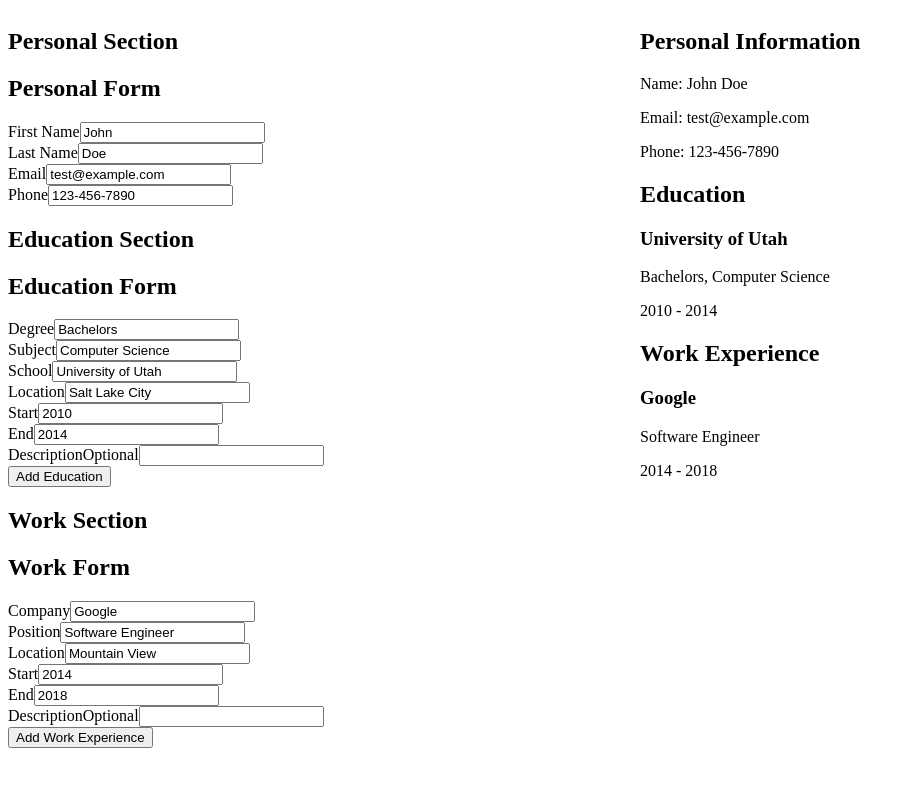
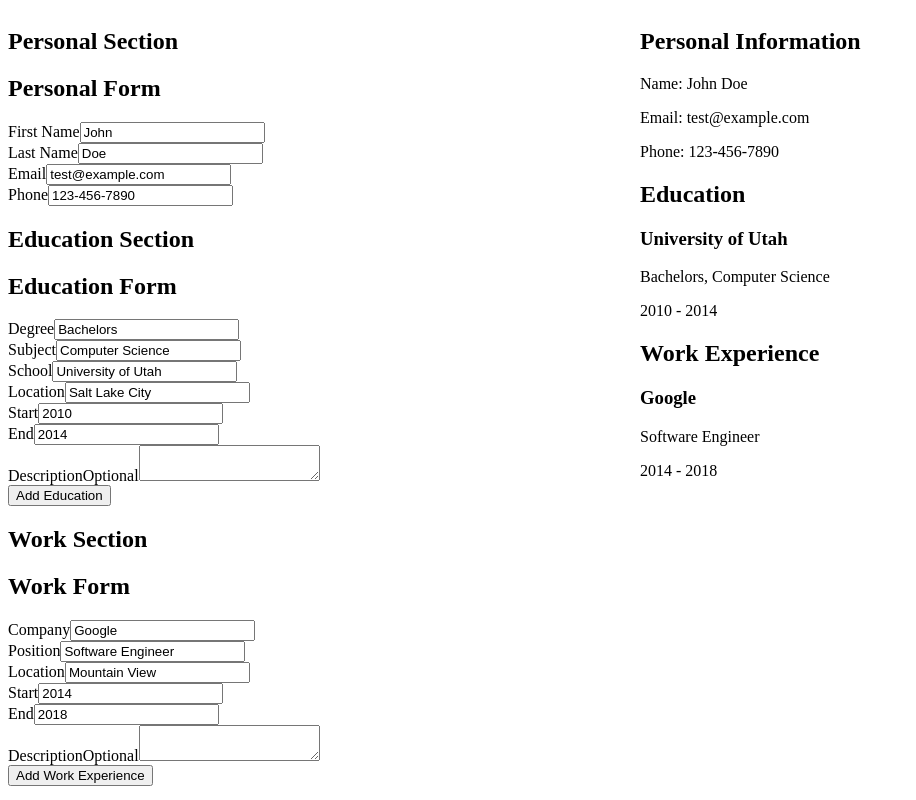
Before and after one commit to Asartea/odin-cv-v2, a React (Vite) app: page / in a window 1280 px wide. Shown: the whole page, without its empty margins (0-916 px from the left). Built offline with nearby package versions, Linux system fonts and the light colour scheme.

Commit message:
Add textarea type

```diff
--- a/src/App.tsx
+++ b/src/App.tsx
@@ -84,7 +84,9 @@ function App() {
         </div>
     );
 
-    function handlePersonalDataChange(e: React.ChangeEvent<HTMLInputElement>) {
+    function handlePersonalDataChange(
+        e: React.ChangeEvent<HTMLInputElement | HTMLTextAreaElement>,
+    ) {
         e.preventDefault();
         const key = e.target.id as keyof typeof personalData;
         const data = structuredClone(personalData);
@@ -92,7 +94,9 @@ function App() {
         setPersonalData(data);
     }
 
-    function handleSectionChange(e: React.ChangeEvent<HTMLInputElement>) {
+    function handleSectionChange(
+        e: React.ChangeEvent<HTMLInputElement | HTMLTextAreaElement>,
+    ) {
         e.preventDefault();
         const formElement = e.target.closest("form");
         if (!formElement) {
@@ -121,10 +125,6 @@ function App() {
             });
             console.log(workExperienceData);
         }
-    }
-
-    function somethingIHateReact() {
-        console.log("God I hate it here");
     }
 
     function addSection(type: string) {
--- a/src/components/InputColumn.tsx
+++ b/src/components/InputColumn.tsx
@@ -11,8 +11,12 @@ type InputColumnProps = {
     personalData: PersonalData;
     educationData: EducationDataSection;
     workExperienceData: WorkExperienceDataSection;
-    handlePersonalDataChange: (e: React.ChangeEvent<HTMLInputElement>) => void;
-    handleSectionChange: (e: React.ChangeEvent<HTMLInputElement>) => void;
+    handlePersonalDataChange: (
+        e: React.ChangeEvent<HTMLInputElement | HTMLTextAreaElement>,
+    ) => void;
+    handleSectionChange: (
+        e: React.ChangeEvent<HTMLInputElement | HTMLTextAreaElement>,
+    ) => void;
     addSection: (type: string) => void;
 };
 
--- a/src/components/InputGroup.tsx
+++ b/src/components/InputGroup.tsx
@@ -1,17 +1,21 @@
 type InputGroupProps = {
     id: string;
+    type?: "text" | "textarea" | "email" | "tel";
     placeholder?: string;
     labelText: string;
     value: string;
     optional?: boolean;
     recommended?: boolean;
-    onChange: (e: React.ChangeEvent<HTMLInputElement>) => void;
+    onChange: (
+        e: React.ChangeEvent<HTMLInputElement | HTMLTextAreaElement>,
+    ) => void;
     dataKey: string;
 };
 
 function InputGroup(props: InputGroupProps) {
     const {
         id,
+        type = "text",
         placeholder,
         labelText,
         value,
@@ -29,14 +33,24 @@ function InputGroup(props: InputGroupProps) {
                     <span className="recommended">Recommended</span>
                 )}
             </label>
-            <input
-                type="text"
+            {type === "textarea" ? (
+                <textarea
                     id={id}
                     name={dataKey}
                     placeholder={placeholder}
                     value={value}
                     onChange={onChange}
                 />
+            ) : (
+                <input
+                    type={type}
+                    id={id}
+                    name={dataKey}
+                    placeholder={placeholder}
+                    value={value}
+                    onChange={onChange}
+                />
+            )}
         </div>
     );
 }
--- a/src/components/education/Education.tsx
+++ b/src/components/education/Education.tsx
@@ -5,7 +5,9 @@ import { EducationDataSection } from "../../App";
 
 type EducationSectionProps = {
     educations: EducationDataSection;
-    onChange: (e: React.ChangeEvent<HTMLInputElement>) => void;
+    onChange: (
+        e: React.ChangeEvent<HTMLInputElement | HTMLTextAreaElement>,
+    ) => void;
     addSection: (section: string) => void;
 };
 function EducationSection(props: EducationSectionProps) {
--- a/src/components/education/EducationForm.tsx
+++ b/src/components/education/EducationForm.tsx
@@ -4,7 +4,9 @@ import InputGroup from "../InputGroup";
 type EducationFormProps = {
     data: EducationData;
     id: string;
-    onChange: (e: React.ChangeEvent<HTMLInputElement>) => void;
+    onChange: (
+        e: React.ChangeEvent<HTMLInputElement | HTMLTextAreaElement>,
+    ) => void;
 };
 function EducationForm(props: EducationFormProps) {
     const { degree, subject, school, location, start, end, description } =
@@ -59,6 +61,7 @@ function EducationForm(props: EducationFormProps) {
                 />
                 <InputGroup
                     id="description"
+                    type="textarea"
                     labelText="Description"
                     value={description}
                     onChange={onChange}
--- a/src/components/personal/Personal.tsx
+++ b/src/components/personal/Personal.tsx
@@ -3,7 +3,9 @@ import PersonalForm from "./PersonalForm.js";
 
 type PersonalSectionProps = {
     personal: PersonalData;
-    onChange: (e: React.ChangeEvent<HTMLInputElement>) => void;
+    onChange: (
+        e: React.ChangeEvent<HTMLInputElement | HTMLTextAreaElement>,
+    ) => void;
 };
 function PersonalSection(props: PersonalSectionProps) {
     const { personal, onChange } = props;
--- a/src/components/personal/PersonalForm.tsx
+++ b/src/components/personal/PersonalForm.tsx
@@ -4,7 +4,9 @@ import { PersonalData } from "../../App.js";
 type PersonalFormProps = {
     data: PersonalData;
     id: string;
-    onChange: (e: React.ChangeEvent<HTMLInputElement>) => void;
+    onChange: (
+        e: React.ChangeEvent<HTMLInputElement | HTMLTextAreaElement>,
+    ) => void;
 };
 function PersonalForm(props: PersonalFormProps) {
     const { firstName, lastName, email, phone } = props.data;
@@ -30,6 +32,7 @@ function PersonalForm(props: PersonalFormProps) {
                 />
                 <InputGroup
                     id="email"
+                    type="email"
                     dataKey="email"
                     labelText="Email"
                     value={email}
@@ -37,6 +40,7 @@ function PersonalForm(props: PersonalFormProps) {
                 />
                 <InputGroup
                     id="phone"
+                    type="tel"
                     dataKey="phone"
                     labelText="Phone"
                     value={phone}
--- a/src/components/work/Work.tsx
+++ b/src/components/work/Work.tsx
@@ -4,7 +4,9 @@ import { WorkExperienceDataSection } from "../../App";
 
 type WorkSectionProps = {
     experiences: WorkExperienceDataSection;
-    onChange: (e: React.ChangeEvent<HTMLInputElement>) => void;
+    onChange: (
+        e: React.ChangeEvent<HTMLInputElement | HTMLTextAreaElement>,
+    ) => void;
     addSection: (section: string) => void;
 };
 function WorkSection({ experiences, onChange, addSection }: WorkSectionProps) {
--- a/src/components/work/WorkForm.tsx
+++ b/src/components/work/WorkForm.tsx
@@ -4,7 +4,9 @@ import InputGroup from "../InputGroup";
 type WorkFormProps = {
     data: WorkExperienceData;
     id: string;
-    onChange: (e: React.ChangeEvent<HTMLInputElement>) => void;
+    onChange: (
+        e: React.ChangeEvent<HTMLInputElement | HTMLTextAreaElement>,
+    ) => void;
 };
 
 function WorkForm(props: WorkFormProps) {
@@ -52,6 +54,7 @@ function WorkForm(props: WorkFormProps) {
                 />
                 <InputGroup
                     id="description"
+                    type="textarea"
                     labelText="Description"
                     value={props.data.description}
                     onChange={onChange}
```
Lines whose indentation alone changed are shown as unchanged.
